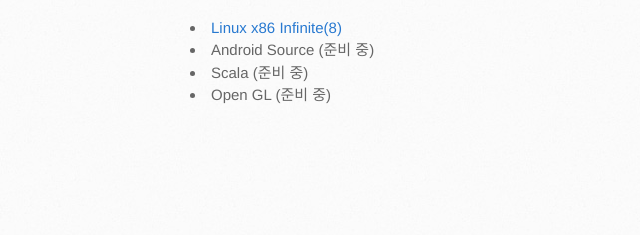
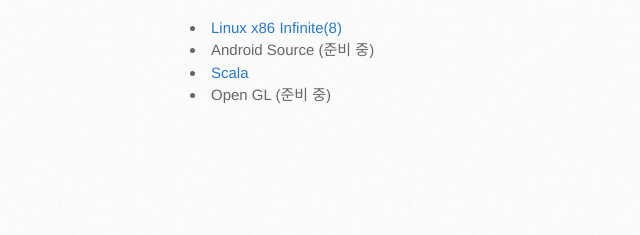
Before and after one commit to opsg/opsg.github.com, a plain HTML site: page index.html in a window 1280 px wide. Shown: the part 296-531 px from the top of the page, 0-640 px from the left. Drawn offline with Linux system fonts and the light colour scheme.

Commit message:
Update index.html

```diff
--- a/index.html
+++ b/index.html
@@ -34,7 +34,7 @@
 <ul>
 <li><a href="http://github.com/x86-8">Linux x86 Infinite(8)</a></li>
 <li>Android Source (준비 중)</li>
-<li>Scala (준비 중)</li>
+<li><a href="https://github.com/opsg/scala-study">Scala</a></li>
 <li>Open GL (준비 중)</li>
 </ul>
         </section>
```
